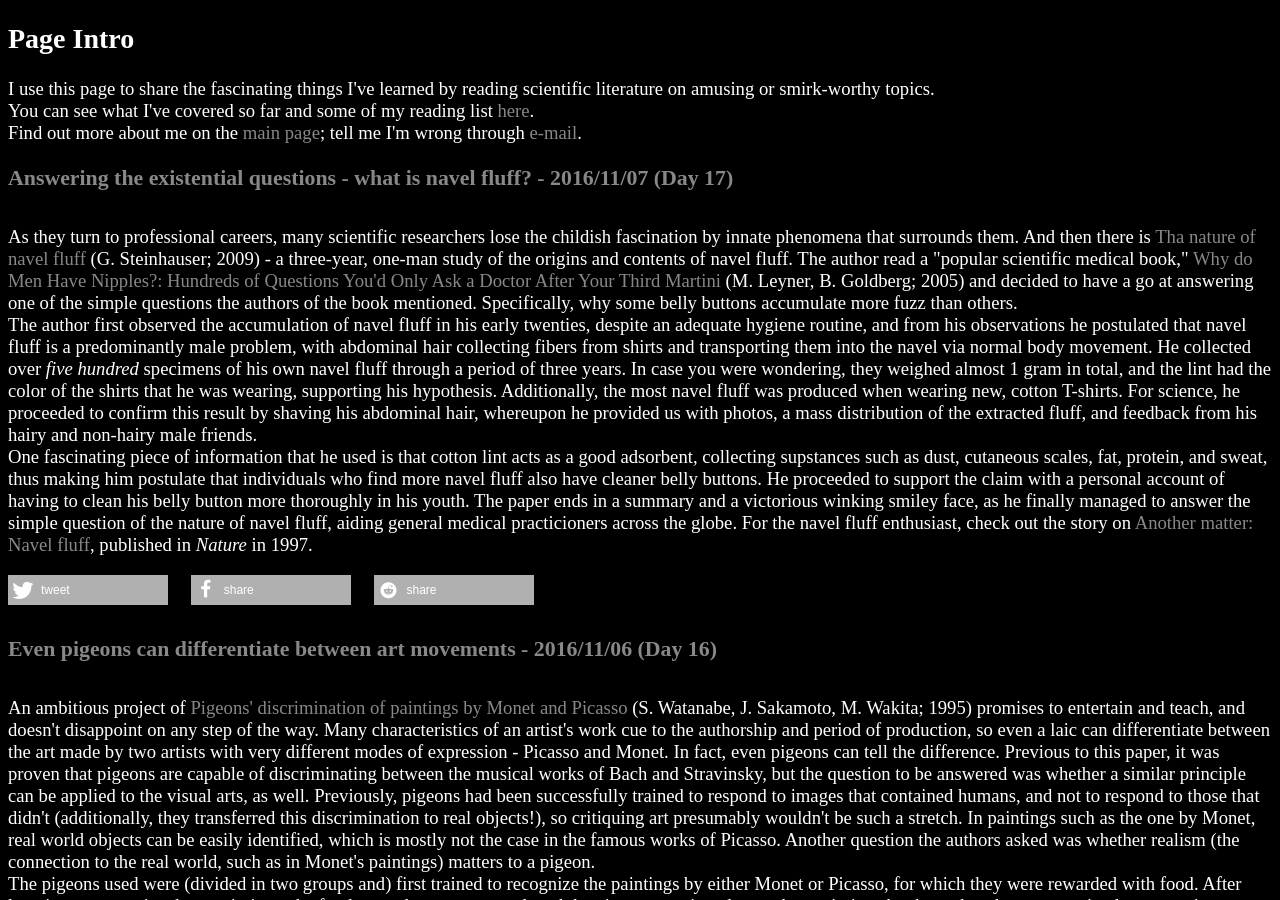
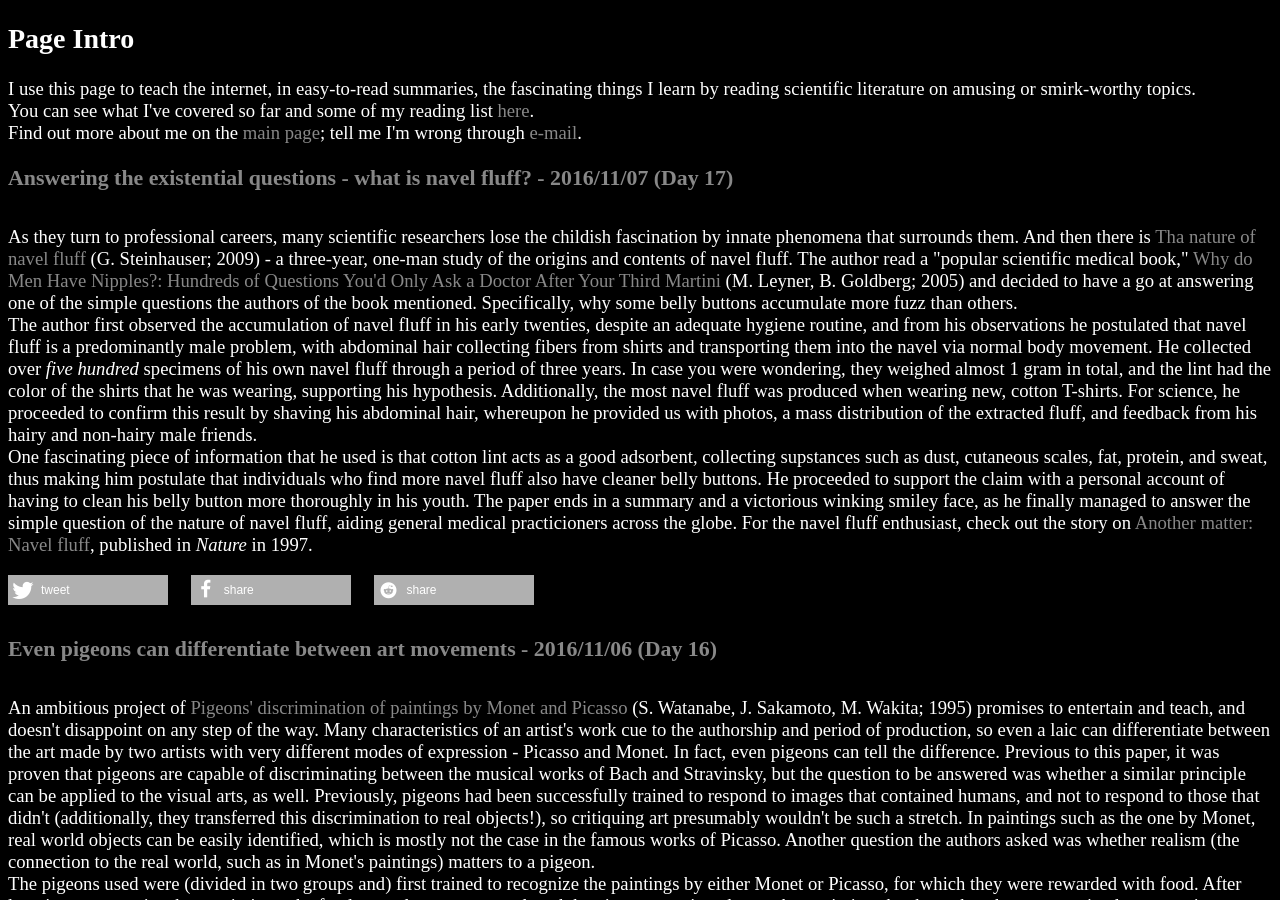
Before and after one commit to Shaidil/shaidil.github.io, a Jekyll site: the page built from post.html, in a window 1280 px wide and 900 px high. Built offline with Jekyll 4.4.1, drawn with Linux system fonts in a browser that asks for light colours; nearby versions of some CDN libraries; some web fonts are replaced.

Commit message:
Update post.html

```diff
--- a/post.html
+++ b/post.html
@@ -6,12 +6,12 @@
     <link href="stylesheets/turtle-style.css" rel="stylesheet" type="text/css">
     <link href="stylesheets/shariff.complete.css" rel="stylesheet" type="text/css">
     <link href='https://fonts.googleapis.com/css?family=IM+Fell+English' rel="stylesheet" type='text/css'>
-    <title>Shaidil does a Habitica challenge</title>
+    <title>Ars Cognitionis</title>
   </head>
   <body>
     <h2 id="intro">Page Intro</h2>
     <p>
-       I use this page to share the fascinating things I've learned by reading scientific literature on amusing or smirk-worthy topics.<br>
+       I use this page to teach the internet, in easy-to-read summaries, the fascinating things I learn by reading scientific literature on amusing or smirk-worthy topics.<br>
         You can see what I've covered so far and some of my reading list
       <a href="https://docs.google.com/spreadsheets/d/1G9PeKumI-zVTt8ot35_v9OTQ5PGnJmkKVxfyC-9YiHU/edit?usp=sharing">here</a>.<br>
       Find out more about me on the
```
